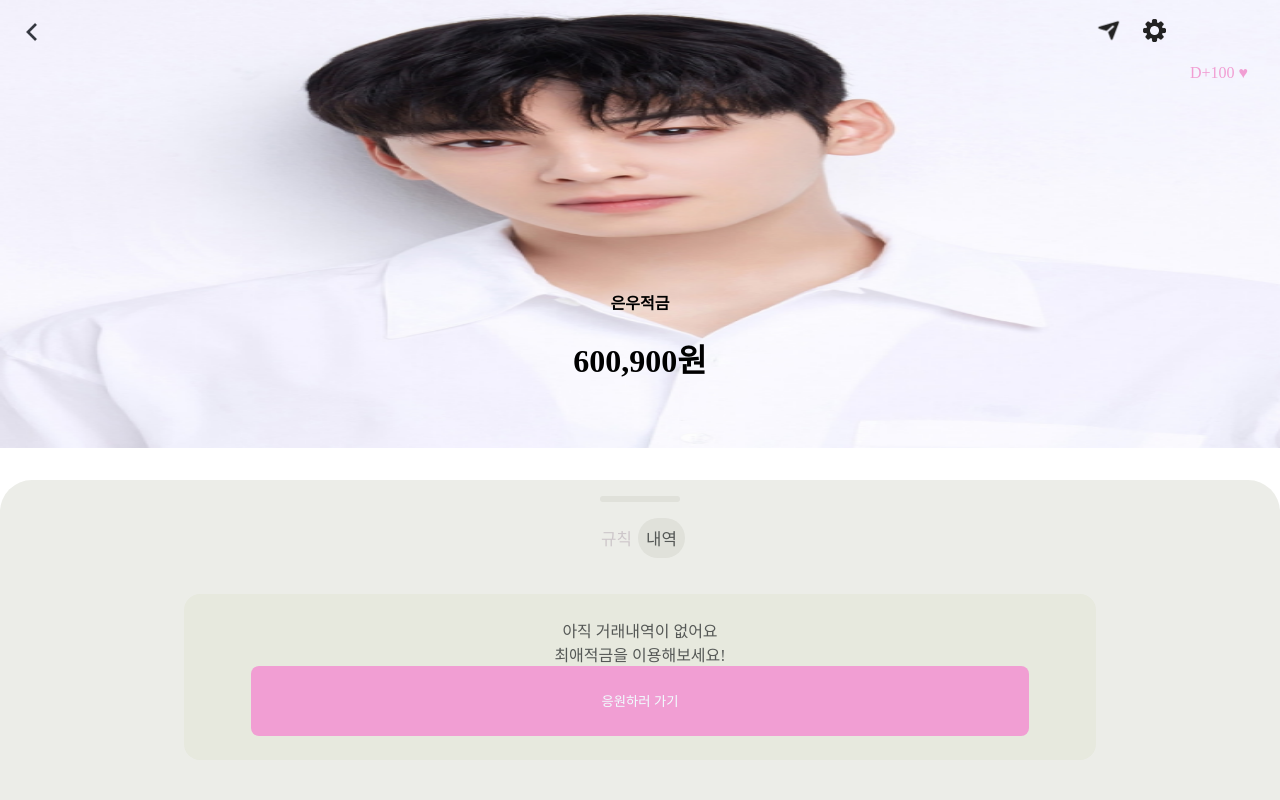
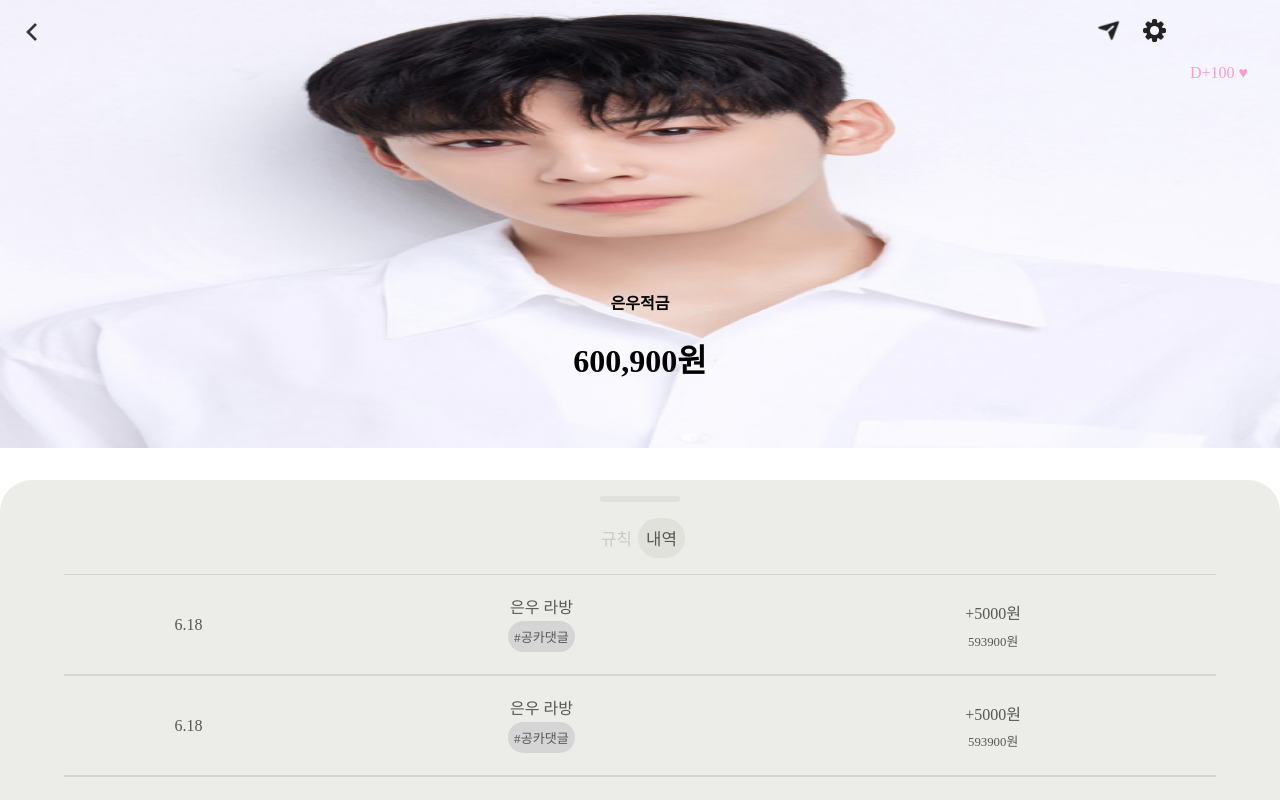
Before and after one commit to Hana1Pick/Hana1Pick-Frontend, a React (Create React App) app: page /celub/detail in a window 1280 px wide. Both pictures are taken after a click on the button "내역". Built offline with nearby package versions, Linux system fonts and the light colour scheme; a web font is replaced by a local one.

Commit message:
style: 샐럽 상세페이지 css변경

```diff
--- a/src/pages/celublog/CelubDetail.tsx
+++ b/src/pages/celublog/CelubDetail.tsx
@@ -48,16 +48,16 @@ const CelubDetail: React.FC = () => {
     }
 
     const history=()=>{
-        // setHistoryList([
-        //     {   date: "6.18", ruleName: "은우 라방", hashtag: "#공카댓글",
-        //         ruleMoney: 5000, totalBalance: 593900},
-        //         {   date: "6.18", ruleName: "은우 라방", hashtag: "#공카댓글",
-        //             ruleMoney: 5000, totalBalance: 593900},
-        //             {   date: "6.18", ruleName: "은우 라방", hashtag: "#공카댓글",
-        //                 ruleMoney: 5000, totalBalance: 593900},
-        //                 {   date: "6.18", ruleName: "은우 라방", hashtag: "#공카댓글",
-        //                     ruleMoney: 5000, totalBalance: 593900}
-        // ])
+        setHistoryList([
+            {   date: "6.18", ruleName: "은우 라방", hashtag: "#공카댓글",
+                ruleMoney: 5000, totalBalance: 593900},
+                {   date: "6.18", ruleName: "은우 라방", hashtag: "#공카댓글",
+                    ruleMoney: 5000, totalBalance: 593900},
+                    {   date: "6.18", ruleName: "은우 라방", hashtag: "#공카댓글",
+                        ruleMoney: 5000, totalBalance: 593900},
+                        {   date: "6.18", ruleName: "은우 라방", hashtag: "#공카댓글",
+                            ruleMoney: 5000, totalBalance: 593900}
+        ])
         setIsHistory(true);
         setIsRule(false);
     }
@@ -126,8 +126,8 @@ const CelubDetail: React.FC = () => {
                                         <table className="celub-history-table">
                                             <tr>
                                                 <td>{his.date}</td>
-                                                <td>{his.ruleName} <br/> {his.hashtag} </td>
-                                                <td>+{his.ruleMoney}원 <br/> {his.totalBalance}원 </td>
+                                                <td>{his.ruleName} <br/> <div className="celub-hashtag">{his.hashtag}</div> </td>
+                                                <td>+{his.ruleMoney}원 <br/> <div className="celub-totalmoney">{his.totalBalance}원</div> </td>
                                             </tr>
                                         </table>
                                     </div>
--- a/src/pages/celublog/CelublogStyle.scss
+++ b/src/pages/celublog/CelublogStyle.scss
@@ -325,6 +325,18 @@
     border-bottom: 1px solid #D5D5D5;
   }
 }
+.celub-hashtag{
+  background-color:#D5D5D5;
+  border-radius: 1.5rem;
+  width:fit-content;
+  margin: 0.18rem auto;
+  font-size: 0.82rem;
+  padding: 0.38rem;
+}
+.celub-totalmoney{
+  font-size: 0.8rem;
+  margin-top: 0.4rem;
+}
 
 .celub-rulemake-box1, .celub-rulemake-box2{
   text-align: left;
```
